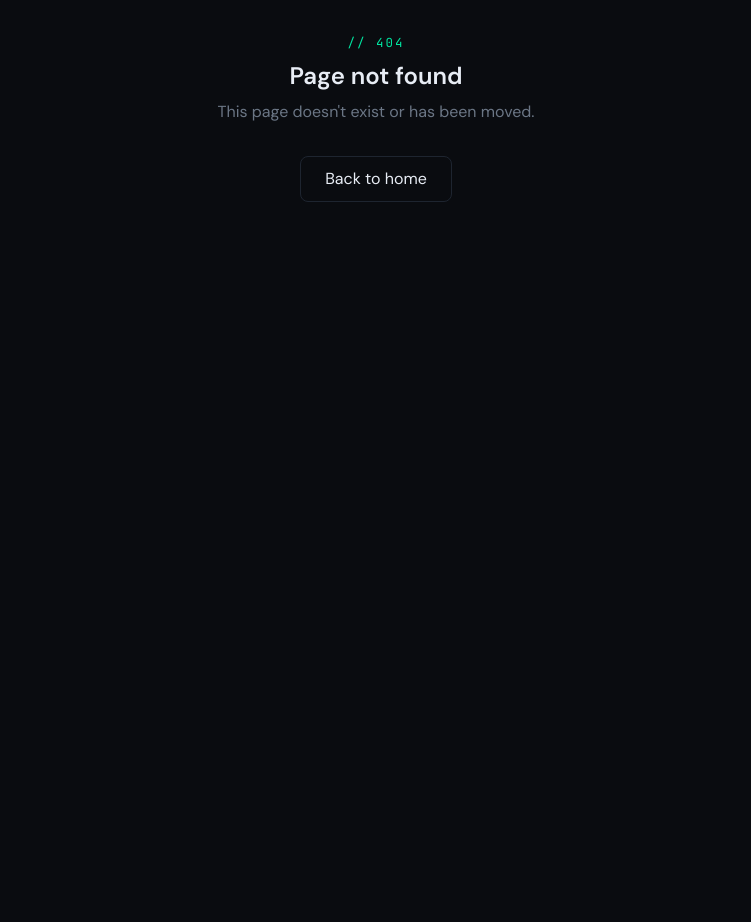
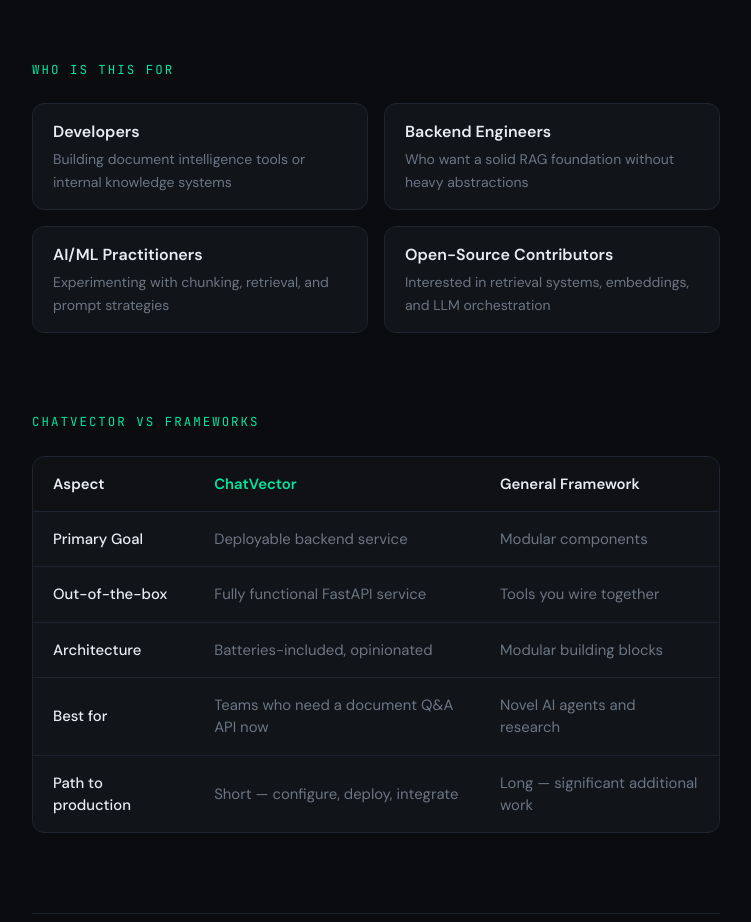
Before and after one commit to ariyibitomiwa611/chatvector-ai, a Next.js app in the folder frontend-demo/: page /about in a window 1280 px wide. Before the commit this address had no page. Shown: the part 419-1341 px from the top of the page, without its empty margins (264-1015 px from the left). Before the commit the page ends 861 px from the top, so only its background shows below. Built offline with nearby package versions, Linux system fonts and the light colour scheme.

Commit message:
feat: add about page (closes #222) (#227)
* feat: add custom 404 page

* feat: add about page #222

---------

Co-authored-by: Sohail Shaikh <179725974+Sohail-Shaikh-07@users.noreply.github.com>

```diff
--- /dev/null
+++ b/frontend-demo/app/about/page.tsx
@@ -0,0 +1,142 @@
+import Link from "next/link";
+import Footer from "../components/home/Footer";
+
+export default function AboutPage() {
+  return (
+    <div className="flex min-h-screen flex-col bg-background">
+      <div className="max-w-[720px] mx-auto px-4 py-16 flex-1">
+        {/* Section 1: What is ChatVector */}
+        <section className="mb-20">
+          <span className="font-mono text-[0.78rem] uppercase tracking-[2px] text-accent block mb-4">
+            What is ChatVector
+          </span>
+          <h1 className="text-3xl font-bold mb-6 text-foreground">
+            A developer-focused RAG engine you can deploy as a service.
+          </h1>
+          <p className="text-muted text-[1rem] leading-[1.8] mb-6">
+            Most RAG implementations today are fragile, vendor-locked, or require significant plumbing to productionize. ChatVector solves this by providing a clean, extensible backend foundation for document intelligence. It handles the full document Q&A lifecycle—from ingestion and semantic chunking to vector storage and cited response generation—all through a clean HTTP API.
+          </p>
+        </section>
+
+        {/* Section 2: Who is this for */}
+        <section className="mb-20">
+          <span className="font-mono text-[0.78rem] uppercase tracking-[2px] text-accent block mb-4">
+            Who is this for
+          </span>
+          <div className="grid grid-cols-1 md:grid-cols-2 gap-4 mt-6">
+            {[
+              {
+                title: "Developers",
+                description:
+                  "Building document intelligence tools or internal knowledge systems",
+              },
+              {
+                title: "Backend Engineers",
+                description:
+                  "Who want a solid RAG foundation without heavy abstractions",
+              },
+              {
+                title: "AI/ML Practitioners",
+                description:
+                  "Experimenting with chunking, retrieval, and prompt strategies",
+              },
+              {
+                title: "Open-Source Contributors",
+                description:
+                  "Interested in retrieval systems, embeddings, and LLM orchestration",
+              },
+            ].map((persona) => (
+              <div
+                key={persona.title}
+                className="bg-surface border border-border rounded-xl px-5 py-4 transition-all hover:border-accent/40"
+              >
+                <h3 className="font-bold text-foreground mb-1">
+                  {persona.title}
+                </h3>
+                <p className="text-muted text-sm leading-[1.6]">
+                  {persona.description}
+                </p>
+              </div>
+            ))}
+          </div>
+        </section>
+
+        {/* Section 3: ChatVector vs frameworks */}
+        <section className="mb-20">
+          <span className="font-mono text-[0.78rem] uppercase tracking-[2px] text-accent block mb-4">
+            ChatVector vs frameworks
+          </span>
+          <div className="mt-6 overflow-x-auto rounded-xl border border-border bg-surface">
+            <table className="w-full border-collapse text-left text-[0.93rem] leading-normal">
+              <thead>
+                <tr className="border-b border-border bg-background/30 text-foreground">
+                  <th className="px-5 py-4 font-bold">Aspect</th>
+                  <th className="px-5 py-4 font-bold text-accent">ChatVector</th>
+                  <th className="px-5 py-4 font-bold">General Framework</th>
+                </tr>
+              </thead>
+              <tbody className="divide-y divide-border">
+                {[
+                  {
+                    aspect: "Primary Goal",
+                    cv: "Deployable backend service",
+                    gf: "Modular components",
+                  },
+                  {
+                    aspect: "Out-of-the-box",
+                    cv: "Fully functional FastAPI service",
+                    gf: "Tools you wire together",
+                  },
+                  {
+                    aspect: "Architecture",
+                    cv: "Batteries-included, opinionated",
+                    gf: "Modular building blocks",
+                  },
+                  {
+                    aspect: "Best for",
+                    cv: "Teams who need a document Q&A API now",
+                    gf: "Novel AI agents and research",
+                  },
+                  {
+                    aspect: "Path to production",
+                    cv: "Short — configure, deploy, integrate",
+                    gf: "Long — significant additional work",
+                  },
+                ].map((row, i) => (
+                  <tr
+                    key={i}
+                    className="group transition-colors hover:bg-accent/5"
+                  >
+                    <td className="px-5 py-4 font-medium text-foreground">
+                      {row.aspect}
+                    </td>
+                    <td className="px-5 py-4 text-muted group-hover:text-foreground">
+                      {row.cv}
+                    </td>
+                    <td className="px-5 py-4 text-muted group-hover:text-foreground">
+                      {row.gf}
+                    </td>
+                  </tr>
+                ))}
+              </tbody>
+            </table>
+          </div>
+        </section>
+
+        {/* Section 4: Footer CTA */}
+        <div className="pt-12 border-t border-border text-center">
+          <p className="text-muted mb-8 text-[1rem]">
+            Ready to get started? Set up ChatVector in under 5 minutes.
+          </p>
+          <Link
+            href="/getting-started"
+            className="inline-flex items-center justify-center rounded-md border border-accent bg-accent/10 px-8 py-3 text-[1rem] font-bold text-accent no-underline transition-all hover:bg-accent/20 hover:scale-[1.02]"
+          >
+            Getting Started
+          </Link>
+        </div>
+      </div>
+      <Footer />
+    </div>
+  );
+}
--- a/frontend-demo/app/components/Navigation.tsx
+++ b/frontend-demo/app/components/Navigation.tsx
@@ -9,6 +9,7 @@ import { useState } from "react";
 const GITHUB_REPO = "https://github.com/chatvector-ai/chatvector-ai";
 
 const MAIN_NAV_LINKS = [
+  { label: "About", href: "/about" },
   { label: "Chat", href: "/chat" },
   { label: "Contributors", href: "/contributors" },
 ] as const;
```
